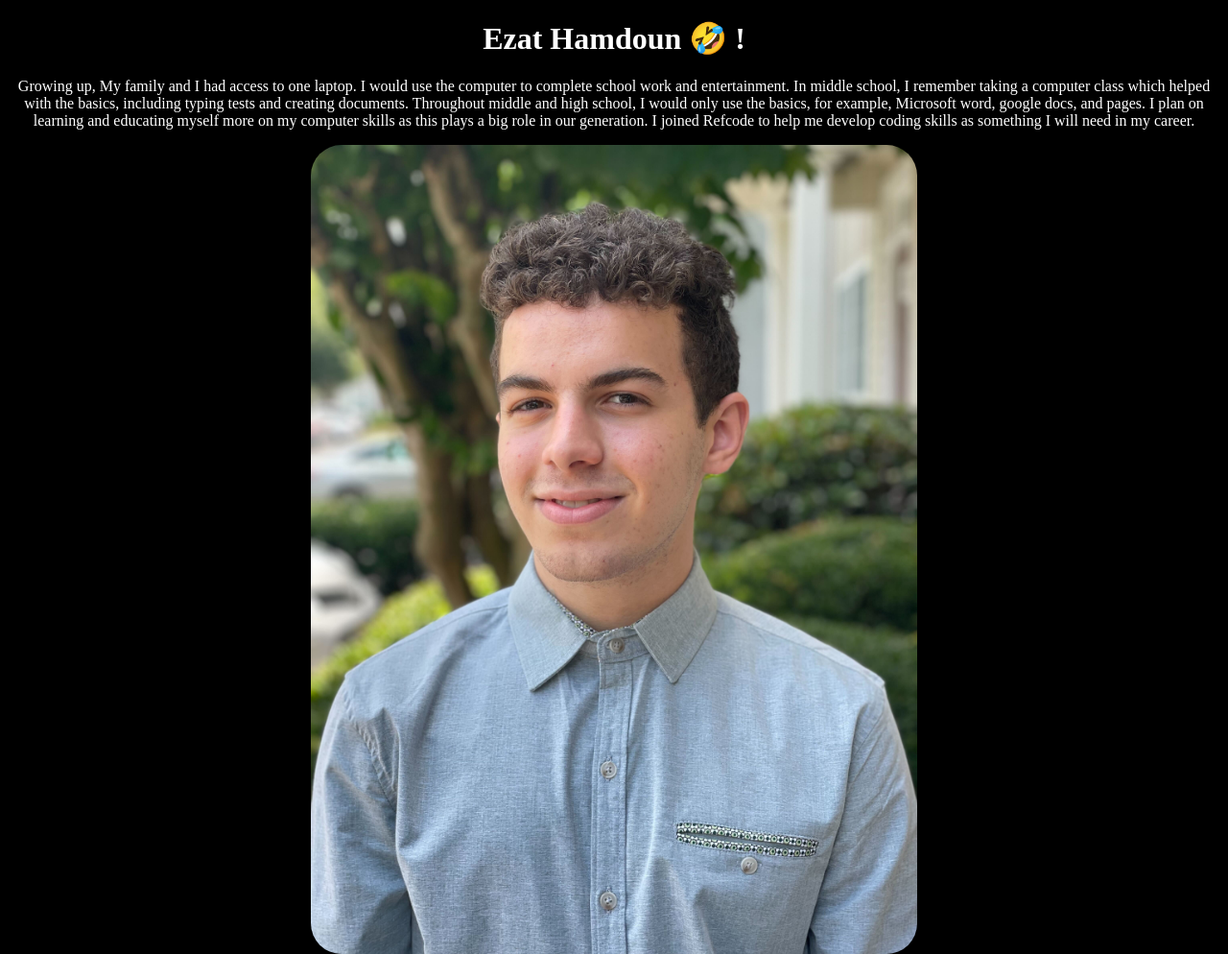
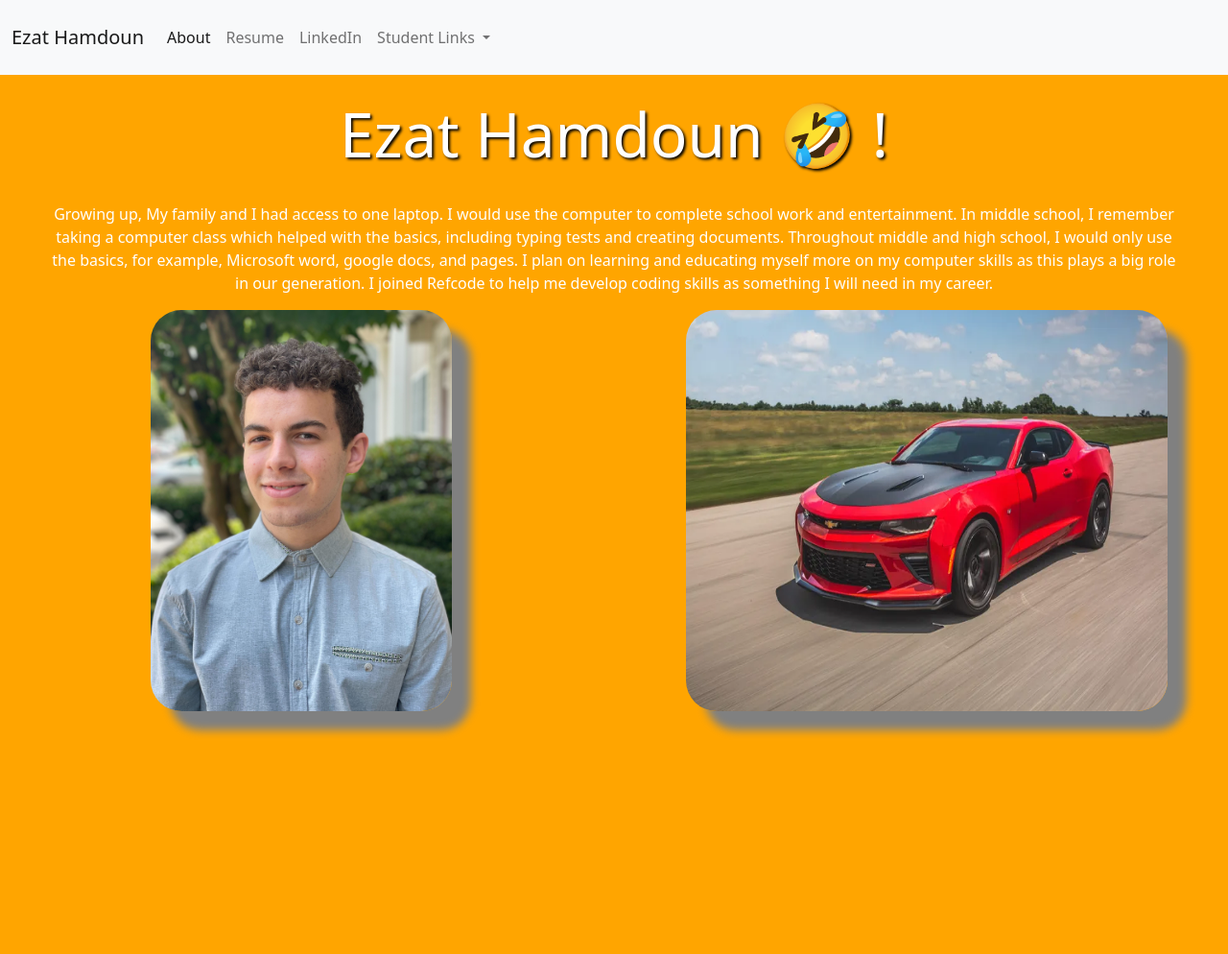
Before and after one commit to EzatHamdoun/My-developer-story, a plain HTML site: page index.html in a window 1280 px wide. Shown: the whole page at 96% size. After the commit the page ends 800 px from the top, so only its background shows below. Drawn offline with nearby package versions, Linux system fonts and the light colour scheme.

Commit message:
First Commit

```diff
--- a/index.html
+++ b/index.html
@@ -3,16 +3,62 @@
 <head>
 <title>Page Title</title>
 </head>
+<link href="https://cdn.jsdelivr.net/npm/bootstrap@5.2.2/dist/css/bootstrap.min.css" rel="stylesheet" integrity="sha384-Zenh87qX5JnK2Jl0vWa8Ck2rdkQ2Bzep5IDxbcnCeuOxjzrPF/et3URy9Bv1WTRi" crossorigin="anonymous">
 <link rel="stylesheet" href="style.css">
 <body>
-<h1>Ezat Hamdoun 🤣 !</h1>
-<p>Growing up, My family and I had access to one laptop. I would use the computer to complete school work and entertainment.
+    <div>
+        <nav class="navbar navbar-expand-lg bg-light">
+            <div class="container-fluid">
+              <a class="navbar-brand py-3" href="index.html">Ezat Hamdoun</a>
+              <button class="navbar-toggler" type="button" data-bs-toggle="collapse" data-bs-target="#navbarNavDropdown" aria-controls="navbarNavDropdown" aria-expanded="false" aria-label="Toggle navigation">
+                <span class="navbar-toggler-icon"></span>
+              </button>
+              <div class="collapse navbar-collapse" id="navbarNavDropdown">
+                <ul class="navbar-nav">
+                  <li class="nav-item">
+                    <a class="nav-link active" aria-current="page" href="#">About</a>
+                  </li>
+                  <li class="nav-item">
+                    <a class="nav-link" href="https://docs.google.com/document/d/1hTFPwtQl5kUkXIXDA1Z0aP2U9PgLbml-waVYoekBJt8/edit?usp=sharing">Resume</a>
+                  </li>
+                  <li class="nav-item">
+                    <a class="nav-link" href="https://www.linkedin.com/in/ezathamdoun/">LinkedIn</a>
+                  </li>
+                  <li class="nav-item dropdown">
+                    <a class="nav-link dropdown-toggle" href="#" role="button" data-bs-toggle="dropdown" aria-expanded="false">
+                      Student Links
+                    </a>
+                    <ul class="dropdown-menu">
+                      <li><a class="dropdown-item" href="https://ayahhamdoun.github.io/My-Developer-story/">Ayah Hamdoun</a></li>
+                      <li><a class="dropdown-item" href="https://www.luvazquez.com/">Lu Vazquez</a></li>
+                      <li><a class="dropdown-item" href="#">Student 1</a></li>
+                      <li><a class="dropdown-item" href="#">Student 2</a></li>
+                      <li><a class="dropdown-item" href="#">Student 3</a></li>
+                      <li><a class="dropdown-item" href="#">Student 4</a></li>
+                    </ul>
+                  </li>
+                </ul>
+              </div>
+            </div>
+          </nav>
+
+    </div>
+<h1 class="name py-4">Ezat Hamdoun 🤣 !</h1>
+<p class="px-5">Growing up, My family and I had access to one laptop. I would use the computer to complete school work and entertainment.
     In middle school, I remember taking a computer class which helped with the basics, including typing tests and creating documents.
     Throughout middle and high school, I would only use the basics, for example, Microsoft word, google docs, and pages.
     I plan on learning and educating myself more on my computer skills as this plays a big role in our generation.
     I joined Refcode to help me develop  coding skills as something I will need in my career.
 
     </p>
-<img src="images/IMG_7107 (1).jpg" width="50%";>
+ <div class="row">
+    <div class="col-6">
+<img src="images/IMG_7107 (1).jpg" width="50%" height="100%">
+    </div>
+    <div class="col-6">
+        <img src="images/camero.png"width="80%" height="100%">
+            </div>
+</div>
 </body>
+<script src="https://cdn.jsdelivr.net/npm/bootstrap@5.2.2/dist/js/bootstrap.bundle.min.js" integrity="sha384-OERcA2EqjJCMA+/3y+gxIOqMEjwtxJY7qPCqsdltbNJuaOe923+mo//f6V8Qbsw3" crossorigin="anonymous"></script>
 </html>
--- a/style.css
+++ b/style.css
@@ -1,8 +1,15 @@
 body{
     text-align: center;
-    background-color: black;
+    background-color: orange;
     color: white;
 }
 img{
     border-radius: 2rem;
 }
+.name{
+    font-size: 4rem;
+    text-shadow: 2px 2px 3px black;
+}
+img{
+    box-shadow: 20px 20px 10px grey;
+}
```
Also changed, not shown: Links.html (+1 -0 lines), images/camero.png (added).
